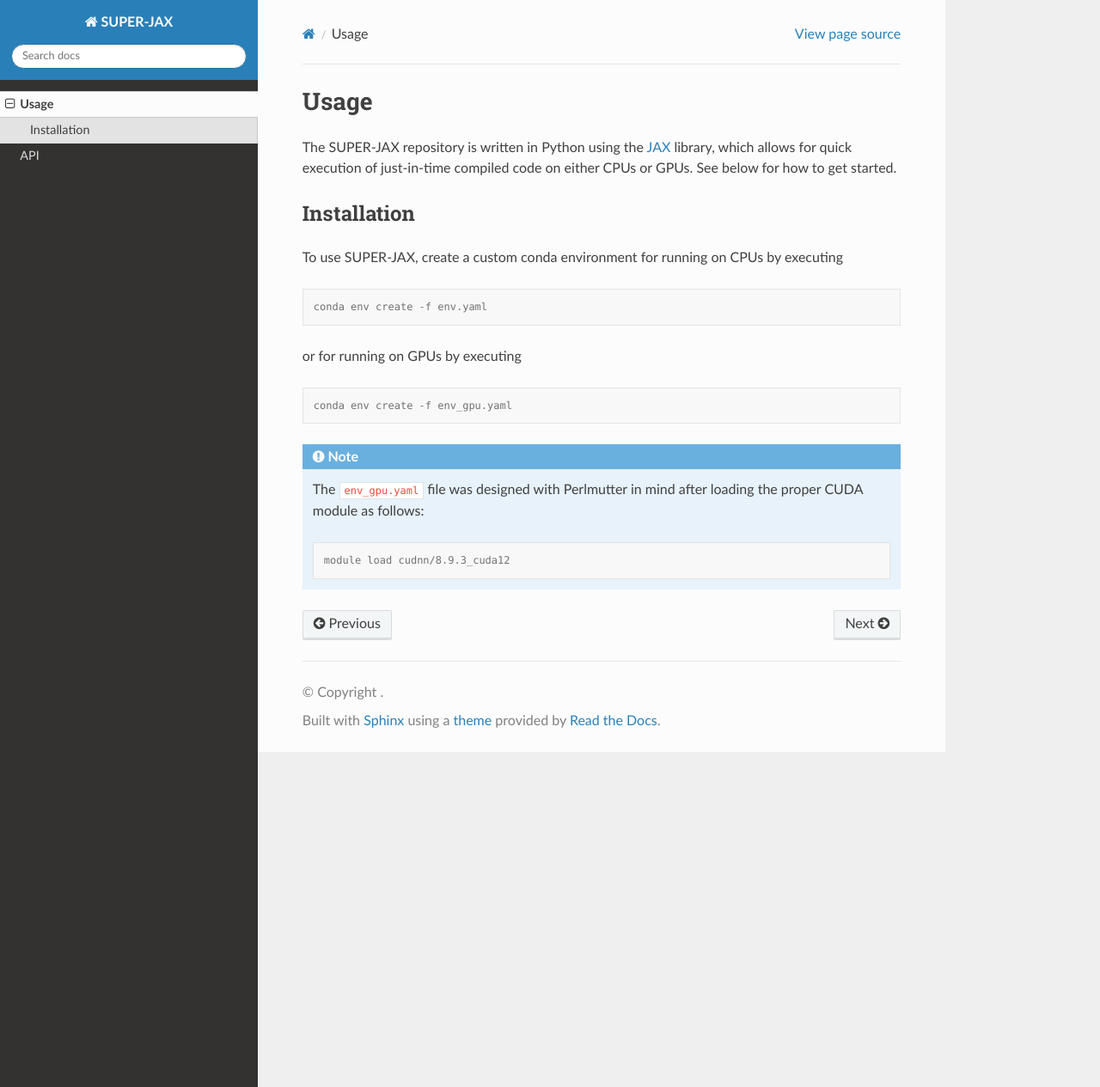
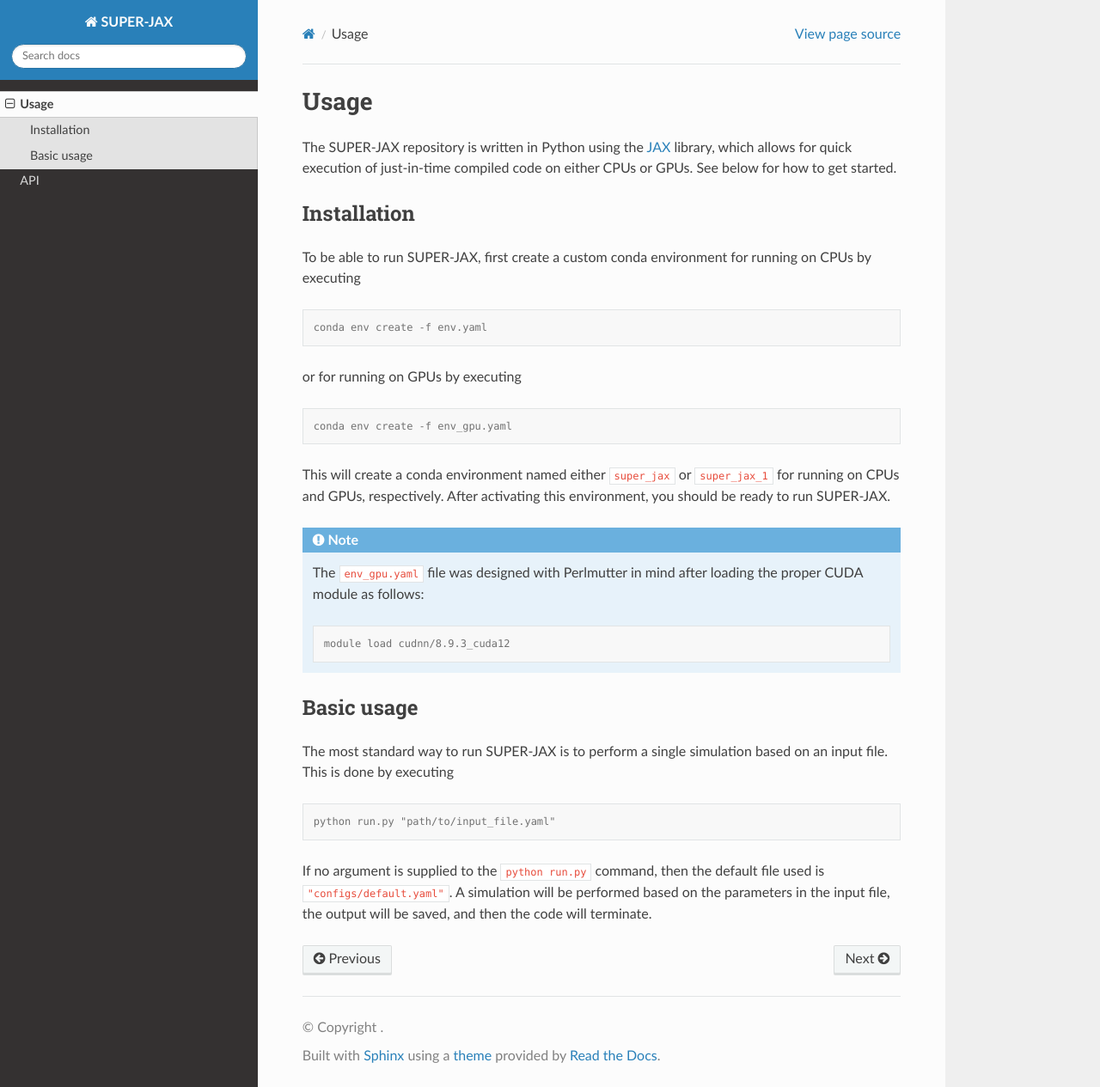
Before and after one commit to millerk123/super-jax-docs, a Sphinx documentation site: the page built from docs/source/usage.rst, in a window 1280 px wide and 1265 px high. Shown: the whole window at 86% size. Built offline with Sphinx 7.4.7 and the Read the Docs theme 3.1.0, drawn with Linux system fonts in a browser that asks for light colours.

Commit message:
Update documentation

```diff
--- a/docs/source/index.rst
+++ b/docs/source/index.rst
@@ -1,7 +1,7 @@
 Welcome to the SUPER-JAX documentation!
 ===================================
 
-**SUPER** (\ **S**\ imulation of the **U**\ nidirectional pulse **P**\ ropagation **E**\ quation at **R**\ ochester) is a software package built in Fortran for simulating the Unidirectional Pulse Propagation Equation (UPPE).[1]_\ :sup:`--`[3]_  This code was adapted to Python with JAX integration by Kyle G. Miller and Archis S. Joglekar from MATLAB code written by John P. Palastro.
+**SUPER** (\ **S**\ imulation of the **U**\ nidirectional pulse **P**\ ropagation **E**\ quation at **R**\ ochester) is a software package built in Fortran for simulating the Unidirectional Pulse Propagation Equation (UPPE).\ [1]_\ :sup:`--`\ [3]_  This code was adapted to Python with JAX integration by Kyle G. Miller and Archis S. Joglekar from MATLAB code written by John P. Palastro.
 
 Check out the :doc:`usage` section for further information, including
 how to :ref:`install<installation>` the project.
@@ -15,9 +15,9 @@ Features
 
 ✅ Automatic differentiation
 
-✅ GPU-ready with JAX
+✅ GPU-ready with `JAX <https://github.com/jax-ml/jax>`_
 
-✅ Integration with mlflow
+✅ Integration with `mlflow <https://github.com/mlflow/mlflow>`_
 
 Contents
 --------
--- a/docs/source/usage.rst
+++ b/docs/source/usage.rst
@@ -8,7 +8,7 @@ The SUPER-JAX repository is written in Python using the `JAX <https://github.com
 Installation
 ------------
 
-To use SUPER-JAX, create a custom conda environment for running on CPUs by executing
+To be able to run SUPER-JAX, first create a custom conda environment for running on CPUs by executing
 
 .. code-block:: console
 
@@ -20,6 +20,8 @@ or for running on GPUs by executing
 
    conda env create -f env_gpu.yaml
 
+This will create a conda environment named either ``super_jax`` or ``super_jax_1`` for running on CPUs and GPUs, respectively.  After activating this environment, you should be ready to run SUPER-JAX.
+
 .. note::
 
    The ``env_gpu.yaml`` file was designed with Perlmutter in mind after loading the proper CUDA module as follows:
@@ -27,3 +29,16 @@ or for running on GPUs by executing
    .. code-block:: console
 
       module load cudnn/8.9.3_cuda12
+
+.. _usage:
+
+Basic usage
+------------
+
+The most standard way to run SUPER-JAX is to perform a single simulation based on an input file.  This is done by executing
+
+.. code-block:: console
+
+   python run.py "path/to/input_file.yaml"
+
+If no argument is supplied to the ``python run.py`` command, then the default file used is ``"configs/default.yaml"``.  A simulation will be performed based on the parameters in the input file, the output will be saved, and then the code will terminate.
```
